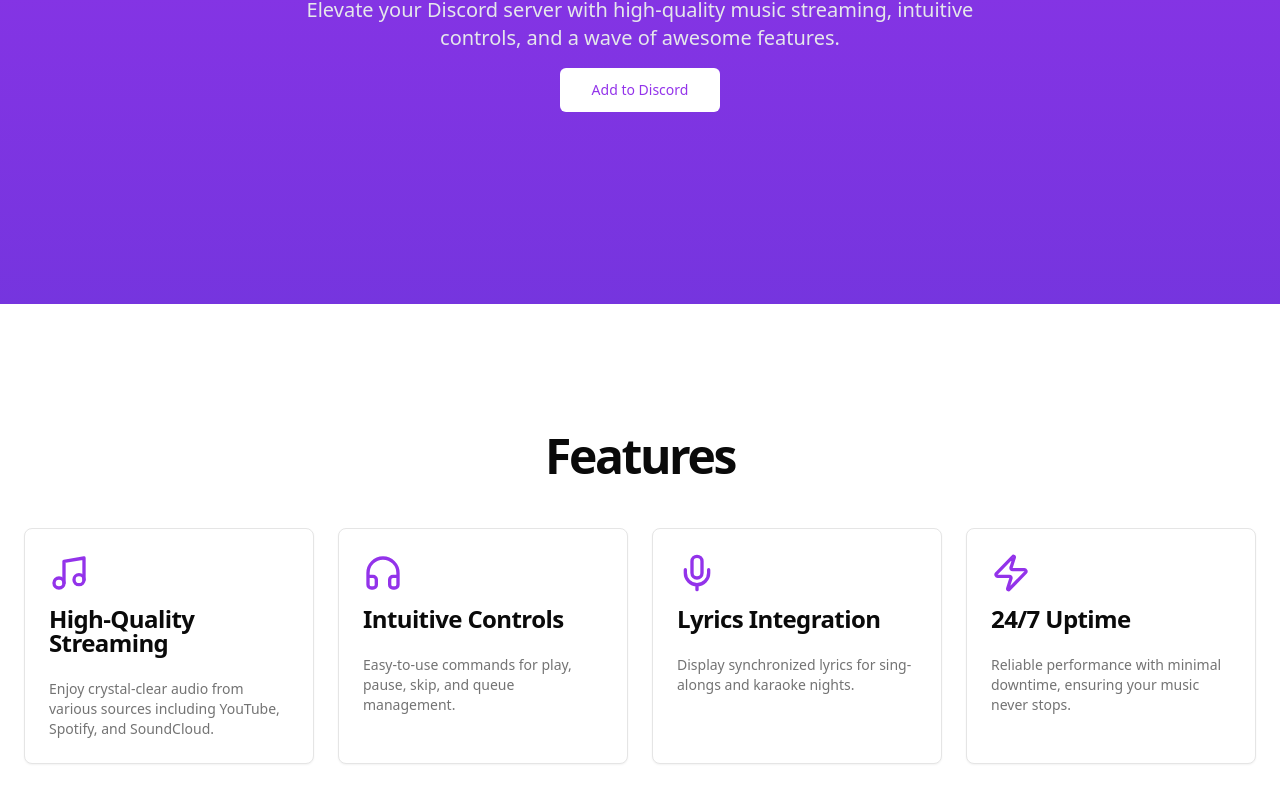
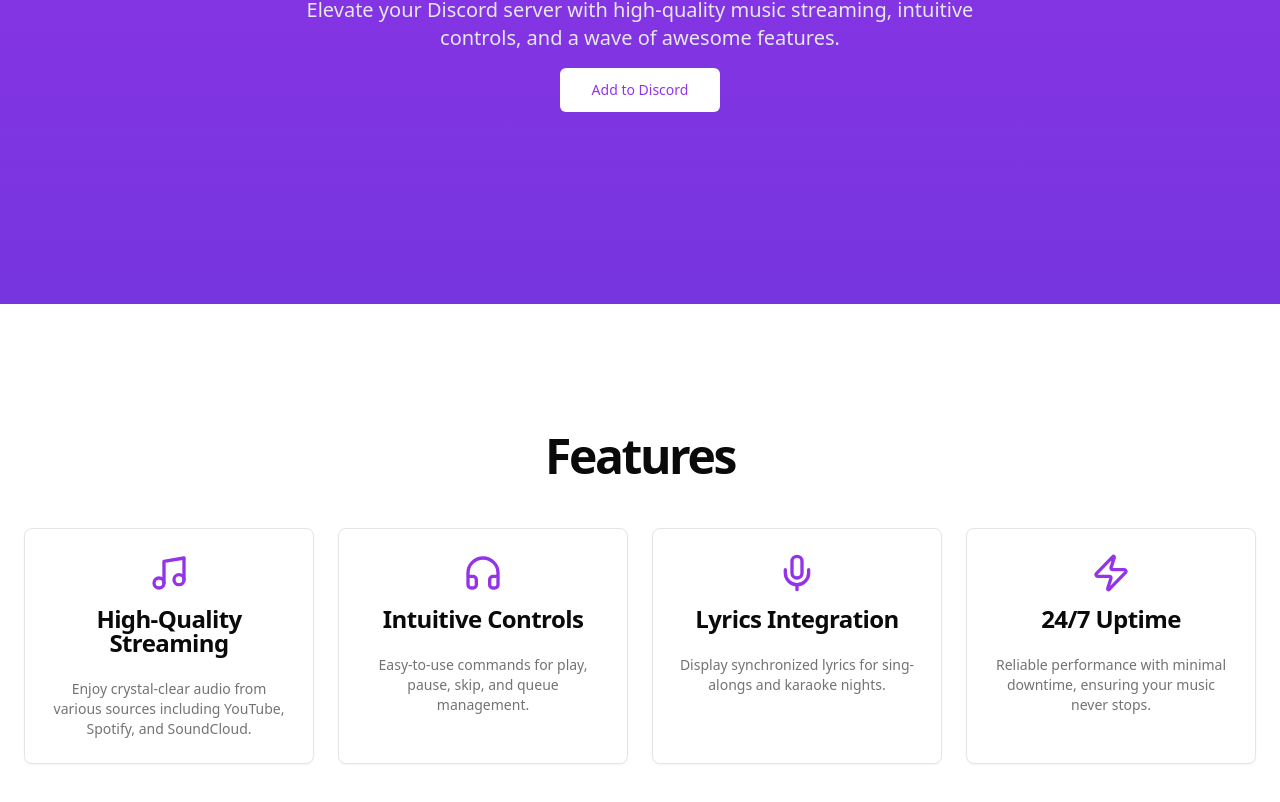
Before and after one commit to lndrdev/wavy-bot-website, a Next.js app: page / in a window 1280 px wide. Shown: the part 328-1130 px from the top of the page. Built offline with nearby package versions, Linux system fonts and the light colour scheme.

Commit message:
Update page.tsx

```diff
--- a/app/page.tsx
+++ b/app/page.tsx
@@ -5,7 +5,6 @@ import { Music, Headphones, Mic, Zap } from "lucide-react"
 import { ThemeToggle } from "@/components/theme-toggle"
 
 export default function Component() {
-  // Replace this with your actual OAuth2 URL
   const discordOAuthURL = "https://discord.com/oauth2/authorize?client_id=1292149683090751569"
 
   return (
@@ -54,39 +53,39 @@ export default function Component() {
             <h2 className="text-3xl font-bold tracking-tighter sm:text-5xl text-center mb-12 dark:text-white">Features</h2>
             <div className="grid gap-6 sm:grid-cols-2 lg:grid-cols-4">
               <Card className="dark:bg-gray-800">
-                <CardHeader>
+                <CardHeader className="flex flex-col items-center">
                   <Music className="w-10 h-10 text-purple-600 mb-2 dark:text-purple-400" />
-                  <CardTitle className="dark:text-white">High-Quality Streaming</CardTitle>
+                  <CardTitle className="dark:text-white text-center">High-Quality Streaming</CardTitle>
                 </CardHeader>
-                <CardContent>
-                  <CardDescription className="dark:text-gray-300">Enjoy crystal-clear audio from various sources including YouTube, Spotify, and SoundCloud.</CardDescription>
+                <CardContent className="flex flex-col items-center">
+                  <CardDescription className="dark:text-gray-300 text-center">Enjoy crystal-clear audio from various sources including YouTube, Spotify, and SoundCloud.</CardDescription>
                 </CardContent>
               </Card>
               <Card className="dark:bg-gray-800">
-                <CardHeader>
+                <CardHeader className="flex flex-col items-center">
                   <Headphones className="w-10 h-10 text-purple-600 mb-2 dark:text-purple-400" />
-                  <CardTitle className="dark:text-white">Intuitive Controls</CardTitle>
+                  <CardTitle className="dark:text-white text-center">Intuitive Controls</CardTitle>
                 </CardHeader>
-                <CardContent>
-                  <CardDescription className="dark:text-gray-300">Easy-to-use commands for play, pause, skip, and queue management.</CardDescription>
+                <CardContent className="flex flex-col items-center">
+                  <CardDescription className="dark:text-gray-300 text-center">Easy-to-use commands for play, pause, skip, and queue management.</CardDescription>
                 </CardContent>
               </Card>
               <Card className="dark:bg-gray-800">
-                <CardHeader>
+                <CardHeader className="flex flex-col items-center">
                   <Mic className="w-10 h-10 text-purple-600 mb-2 dark:text-purple-400" />
-                  <CardTitle className="dark:text-white">Lyrics Integration</CardTitle>
+                  <CardTitle className="dark:text-white text-center">Lyrics Integration</CardTitle>
                 </CardHeader>
-                <CardContent>
-                  <CardDescription className="dark:text-gray-300">Display synchronized lyrics for sing-alongs and karaoke nights.</CardDescription>
+                <CardContent className="flex flex-col items-center">
+                  <CardDescription className="dark:text-gray-300 text-center">Display synchronized lyrics for sing-alongs and karaoke nights.</CardDescription>
                 </CardContent>
               </Card>
               <Card className="dark:bg-gray-800">
-                <CardHeader>
+                <CardHeader className="flex flex-col items-center">
                   <Zap className="w-10 h-10 text-purple-600 mb-2 dark:text-purple-400" />
-                  <CardTitle className="dark:text-white">24/7 Uptime</CardTitle>
+                  <CardTitle className="dark:text-white text-center">24/7 Uptime</CardTitle>
                 </CardHeader>
-                <CardContent>
-                  <CardDescription className="dark:text-gray-300">Reliable performance with minimal downtime, ensuring your music never stops.</CardDescription>
+                <CardContent className="flex flex-col items-center">
+                  <CardDescription className="dark:text-gray-300 text-center">Reliable performance with minimal downtime, ensuring your music never stops.</CardDescription>
                 </CardContent>
               </Card>
             </div>
```
